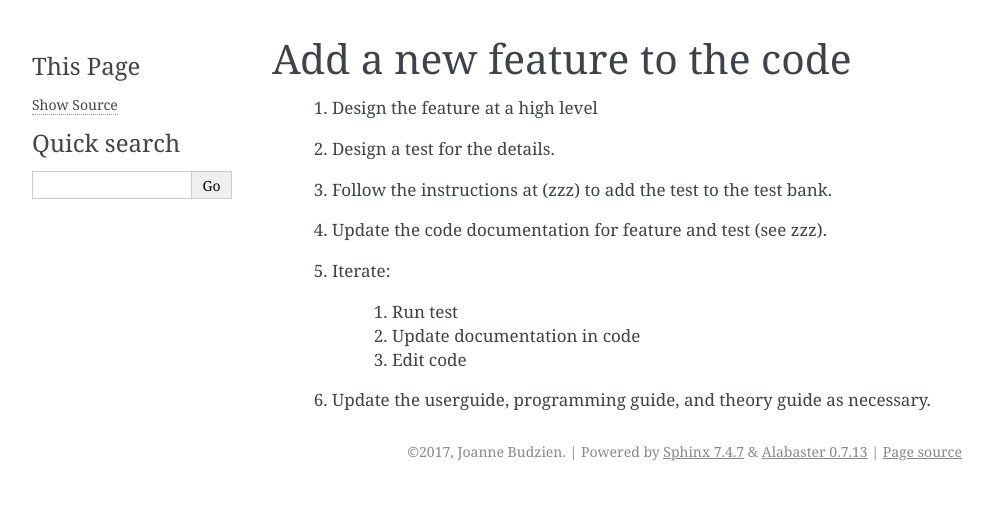
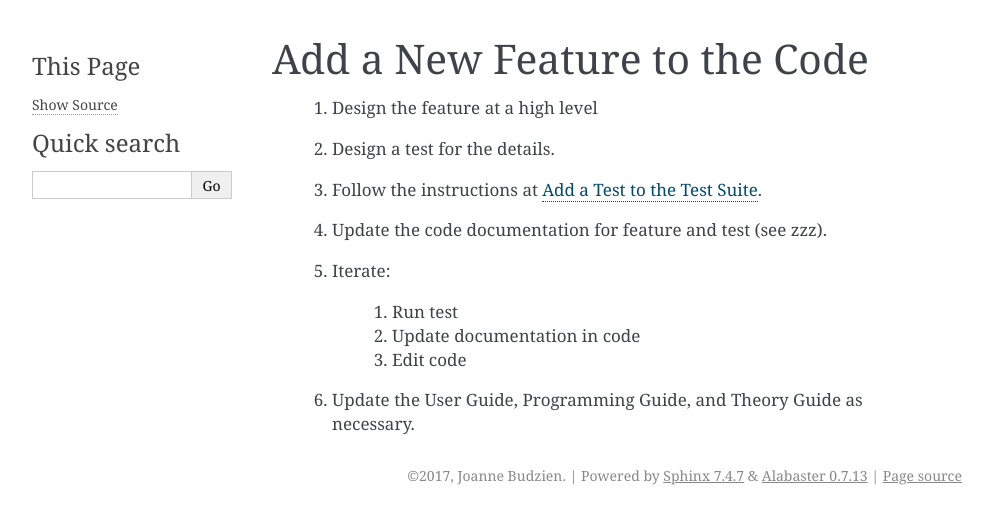
Before and after one commit to jbudzien-lanl/finite_diff_heat_eqn, a Sphinx documentation site: the page built from Docs/Developerguide/developerguide_feature.rst, in a window 1280 px wide. Shown: the top 524 px of the page, without its empty margins (148-1140 px from the left). Built offline with Sphinx 7.4.7, drawn with Linux system fonts in a browser that asks for light colours; pages that are not in the unit, such as notebooks, are missing from menus.

Commit message:
Add first hyperlink across documents
I am working in Developerguide to create internal hyperlinks (i.e.,
create a hyperlink to the instructions to add a test from the instructions
to add a feature).  This works.

TODO: add the rest of the files for the Developerguide so that Sphinx will stop complaining.

```diff
--- a/Docs/Developerguide/developerguide_feature.rst
+++ b/Docs/Developerguide/developerguide_feature.rst
@@ -1,9 +1,9 @@
-Add a new feature to the code
+Add a New Feature to the Code
 =============================
 
  #. Design the feature at a high level
  #. Design a test for the details.
- #. Follow the instructions at (zzz) to add the test to the test bank.
+ #. Follow the instructions at :ref:`testsuite`.
  #. Update the code documentation for feature and test (see zzz).
  #. Iterate:
 
@@ -11,4 +11,4 @@ Add a new feature to the code
       #. Update documentation in code
       #. Edit code
 
- #. Update the userguide, programming guide, and theory guide as necessary.
+ #. Update the User Guide, Programming Guide, and Theory Guide as necessary.
--- a/Docs/developerguide.rst
+++ b/Docs/developerguide.rst
@@ -8,4 +8,9 @@ This chapter explains how to modify the code.
    :glob:
 
    Developerguide/developerguide_intro.rst
+   Developerguide/developerguide_feature.rst
+   Developerguide/developerguide_test.rst
+   Developerguide/developerguide_doc.rst
+   Developerguide/developerguide_report_struct.rst
+   Developerguide/developerguide_report_interpret.rst
    Developerguide/*
```
Also changed, not shown: Docs/Developerguide/developerguide_test.rst (added, +14 -0 lines).
